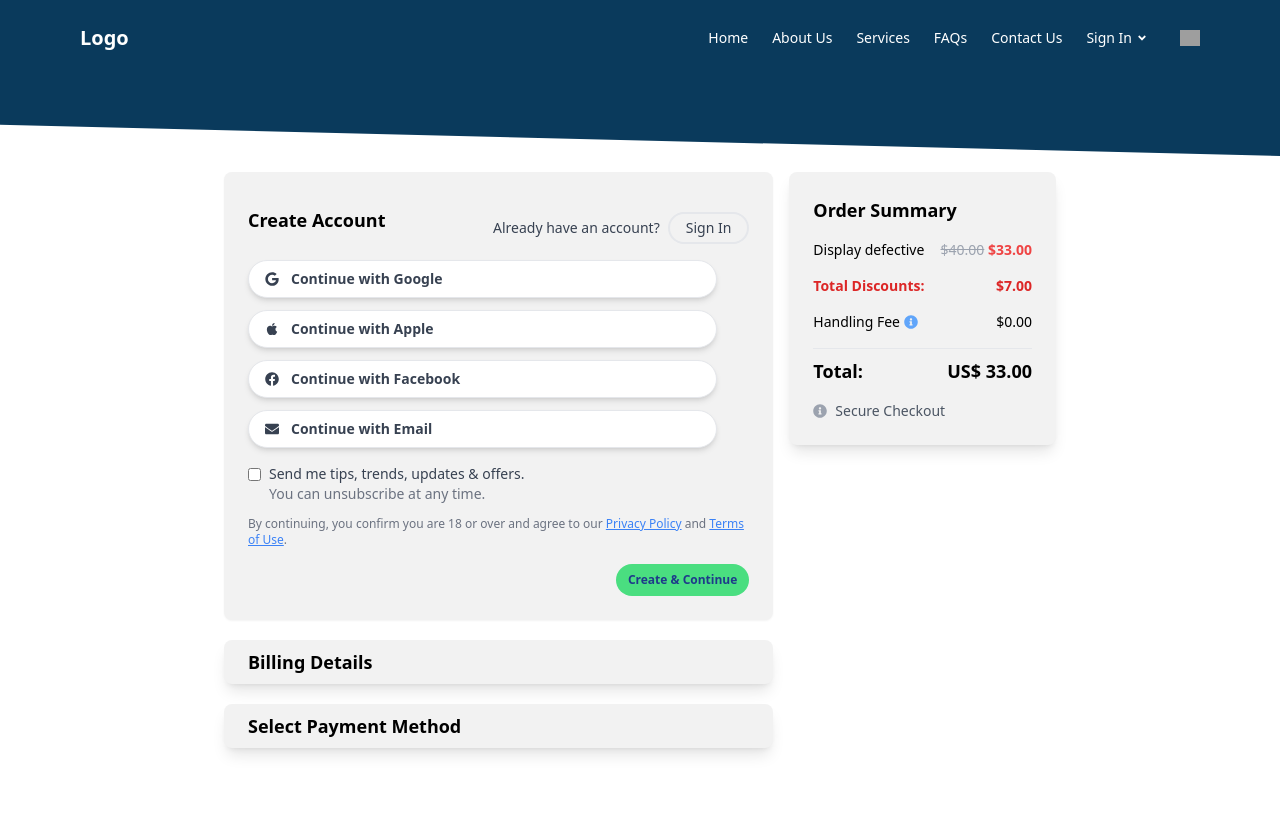
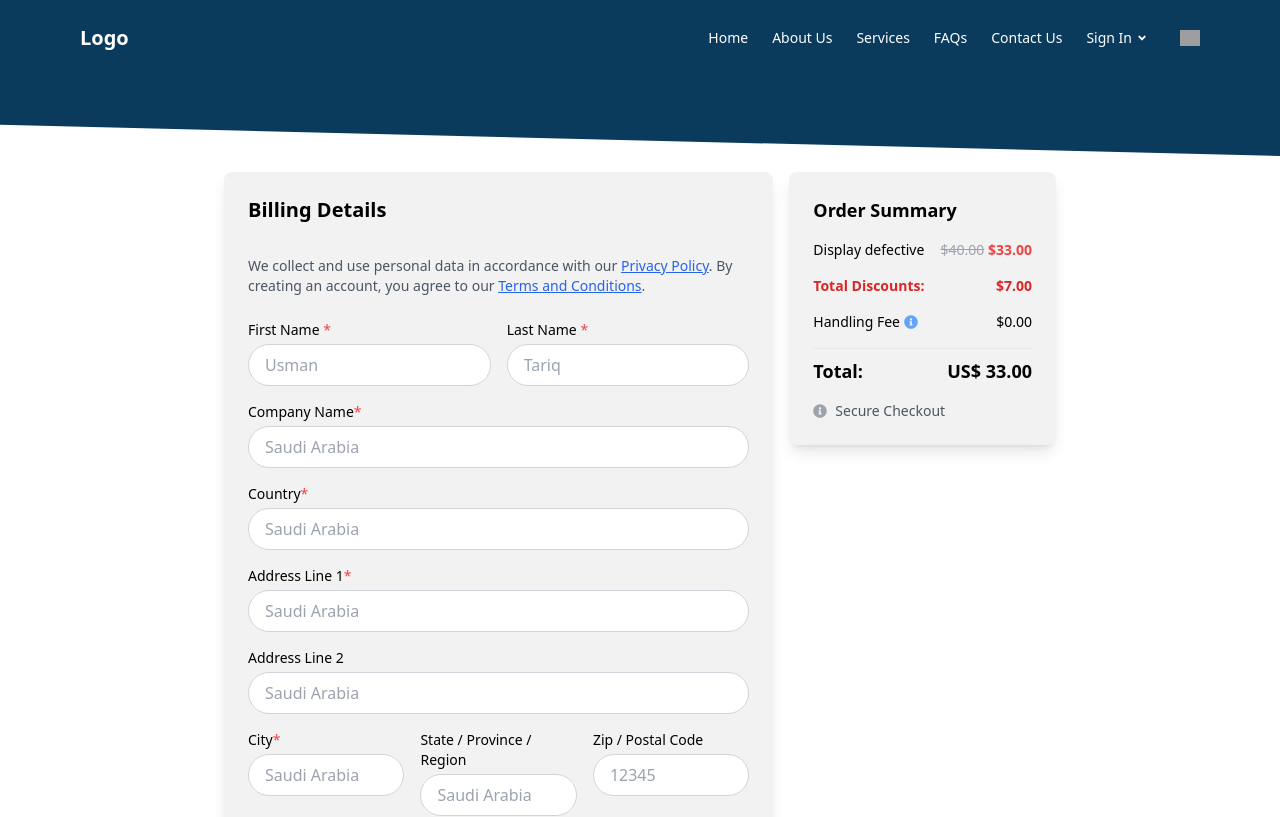
Before and after one commit to jaybeebaba/phoneRepairUI, a React (Vite) app: page /payment in a window 1280 px wide. Shown: the top 817 px of the page. Built offline with nearby package versions, Linux system fonts and the light colour scheme; grey boxes are pictures that could not be loaded.

Commit message:
added billing details form

```diff
--- a/src/components/Pages/Payment.jsx
+++ b/src/components/Pages/Payment.jsx
@@ -6,7 +6,7 @@ import PaymentMethod from "../PaymentComponents/PaymentMethod.jsx";
 
 export default function Checkout() {
 
-    const Auth = false; // Placeholder for authentication state
+    const Auth = true; // Placeholder for authentication state
 
     return (
         <div className="min-h-screen py-4 px-4 lg:px-56">
--- a/src/components/PaymentComponents/BillingDetails.jsx
+++ b/src/components/PaymentComponents/BillingDetails.jsx
@@ -1,57 +1,93 @@
-import React from 'react'
-import { Link } from 'react-router-dom';
-import Button from './Button.jsx'
-import { FaGoogle, FaApple, FaFacebook, FaEnvelope } from 'react-icons/fa';
+import React from 'react';
 
 const BillingDetails = () => {
-  const Auth = false; // Assuming this is a placeholder for authentication state
+
+  const Auth = true;
 
   return (
-    <div >
-      {/* Create Account */}
-      <div className={`bg-[#F2F2F2]  rounded-lg shadow-lg ${!Auth ? 'pt-2 pb-2 pl-6 ' : 'p-6'}`}>
-        <div className={`flex justify-between items-center  ${!Auth ? 'mb-0' : 'mb-6 '}`}>
-          <h2 className="text-lg font-semibold">Billing Details</h2>
+   <div className={`bg-[#F2F2F2]  rounded-lg shadow-lg ${!Auth ? 'pt-2 px-6 ' : 'p-6'}`}>
+    <div className={`flex justify-between items-center  ${!Auth ? 'mb-0' : 'mb-6 '}`}>
+      {/* Heading */}
+      <h2 className="text-xl font-semibold mb-2">Billing Details</h2>
+      </div>
+      {Auth &&
+      <>
+      <p className="text-sm text-gray-600 mb-6">
+        We collect and use personal data in accordance with our{' '}
+        <a href="#" className="text-blue-600 underline">Privacy Policy</a>. By creating an account,
+        you agree to our{' '}
+        <a href="#" className="text-blue-600 underline">Terms and Conditions</a>.
+      </p>
+
+      {/* Form */}
+      <form className="space-y-4">
+        {/* Name Fields */}
+
+        <div className="grid grid-cols-1 sm:grid-cols-2 gap-4">
+          <div>
+            <label className="block text-sm font-medium mb-1">First Name <span className="text-red-500">*</span></label>
+            <input type="text" placeholder="Usman" className="w-full px-4 py-2 rounded-full border border-gray-300 focus:outline-none" />
+          </div>
+          <div>
+            <label className="block text-sm font-medium mb-1">Last Name <span className="text-red-500">*</span></label>
+            <input type="text" placeholder="Tariq" className="w-full px-4 py-2 rounded-full border border-gray-300 focus:outline-none" />
+          </div>
         </div>
-        {Auth &&
-          <>
-            <div className="space-y-3 pr-8">
-              <Button icon={<FaGoogle />} text="Continue with Google" />
-              <Button icon={<FaApple />} text="Continue with Apple" />
-              <Button icon={<FaFacebook />} text="Continue with Facebook" />
-              <Button icon={<FaEnvelope />} text="Continue with Email" />
-            </div>
 
+        {/* Company */}
+        <div>
+          <label className="block text-sm font-medium mb-1">Company Name<span className="text-red-500">*</span></label>
+          <input type="text" placeholder="Saudi Arabia" className="w-full px-4 py-2 rounded-full border border-gray-300 focus:outline-none" />
+        </div>
 
-            <div className="flex items-start mt-4 space-x-2">
-              <input type="checkbox" className="mt-1" />
-              <p className="text-sm text-gray-700">
-                Send me tips, trends, updates & offers. <br />
-                <span className="text-gray-500">You can unsubscribe at any time.</span>
-              </p>
-            </div>
+        {/* Country */}
+        <div>
+          <label className="block text-sm font-medium mb-1">Country<span className="text-red-500">*</span></label>
+          <input type="text" placeholder="Saudi Arabia" className="w-full px-4 py-2 rounded-full border border-gray-300 focus:outline-none" />
+        </div>
 
-            <p className="text-xs text-gray-500 mt-3">
-              By continuing, you confirm you are 18 or over and agree to our{" "}
-              <a href="#" className="text-blue-500 underline">Privacy Policy</a> and{" "}
-              <a href="#" className="text-blue-500 underline">Terms of Use</a>.
-            </p>
+        {/* Address 1 */}
+        <div>
+          <label className="block text-sm font-medium mb-1">Address Line 1<span className="text-red-500">*</span></label>
+          <input type="text" placeholder="Saudi Arabia" className="w-full px-4 py-2 rounded-full border border-gray-300 focus:outline-none" />
+        </div>
 
-            <div className='flex justify-end'>
-              <Link
-                to=""
-                className="inline-block bg-green-400 text-blue-900 font-semibold px-3 py-2 text-xs rounded-full hover:bg-green-300 transition mt-4 justify-right"
-              >
-                Create & Continue
-              </Link>
-            </div>
-          </>
-        }
+        {/* Address 2 */}
+        <div>
+          <label className="block text-sm font-medium mb-1">Address Line 2</label>
+          <input type="text" placeholder="Saudi Arabia" className="w-full px-4 py-2 rounded-full border border-gray-300 focus:outline-none" />
+        </div>
 
-      </div>
+        {/* City / State / Zip */}
+        <div className="grid grid-cols-1 sm:grid-cols-3 gap-4">
+          <div>
+            <label className="block text-sm font-medium mb-1">City<span className="text-red-500">*</span></label>
+            <input type="text" placeholder="Saudi Arabia" className="w-full px-4 py-2 rounded-full border border-gray-300 focus:outline-none" />
+          </div>
+          <div>
+            <label className="block text-sm font-medium mb-1">State / Province / Region</label>
+            <input type="text" placeholder="Saudi Arabia" className="w-full px-4 py-2 rounded-full border border-gray-300 focus:outline-none" />
+          </div>
+          <div>
+            <label className="block text-sm font-medium mb-1">Zip / Postal Code</label>
+            <input type="text" placeholder="12345" className="w-full px-4 py-2 rounded-full border border-gray-300 focus:outline-none" />
+          </div>
+        </div>
 
+        {/* Button */}
+        <div className="flex justify-end pt-4">
+          <button
+            type="submit"
+            className="bg-green-400 hover:bg-green-300 text-white font-semibold text-sm px-6 py-2 rounded-full transition"
+          >
+            Save & Continue
+          </button>
+        </div>
+      </form>
+      </>
+      }
     </div>
-  )
-}
+  );
+};
 
-export default BillingDetails
+export default BillingDetails;
```
